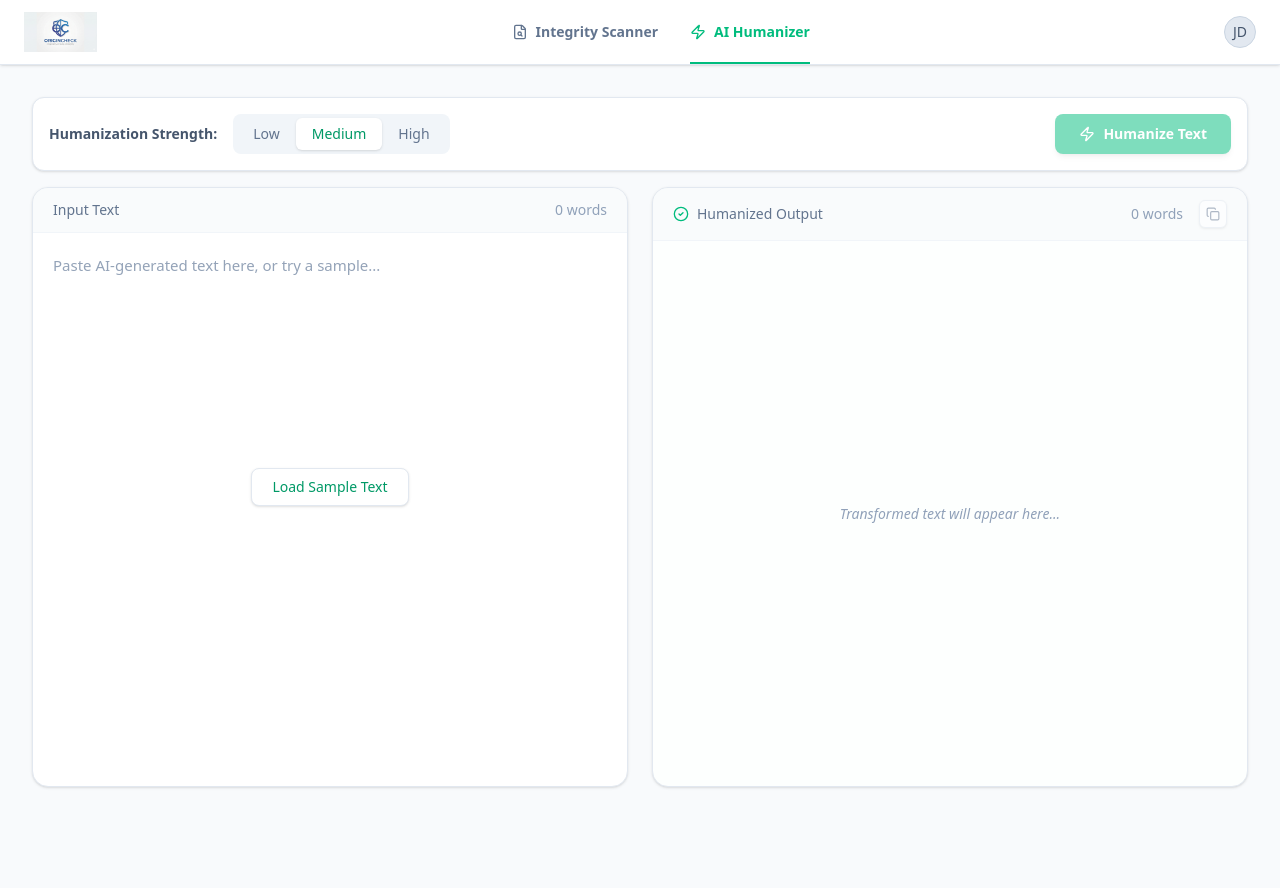
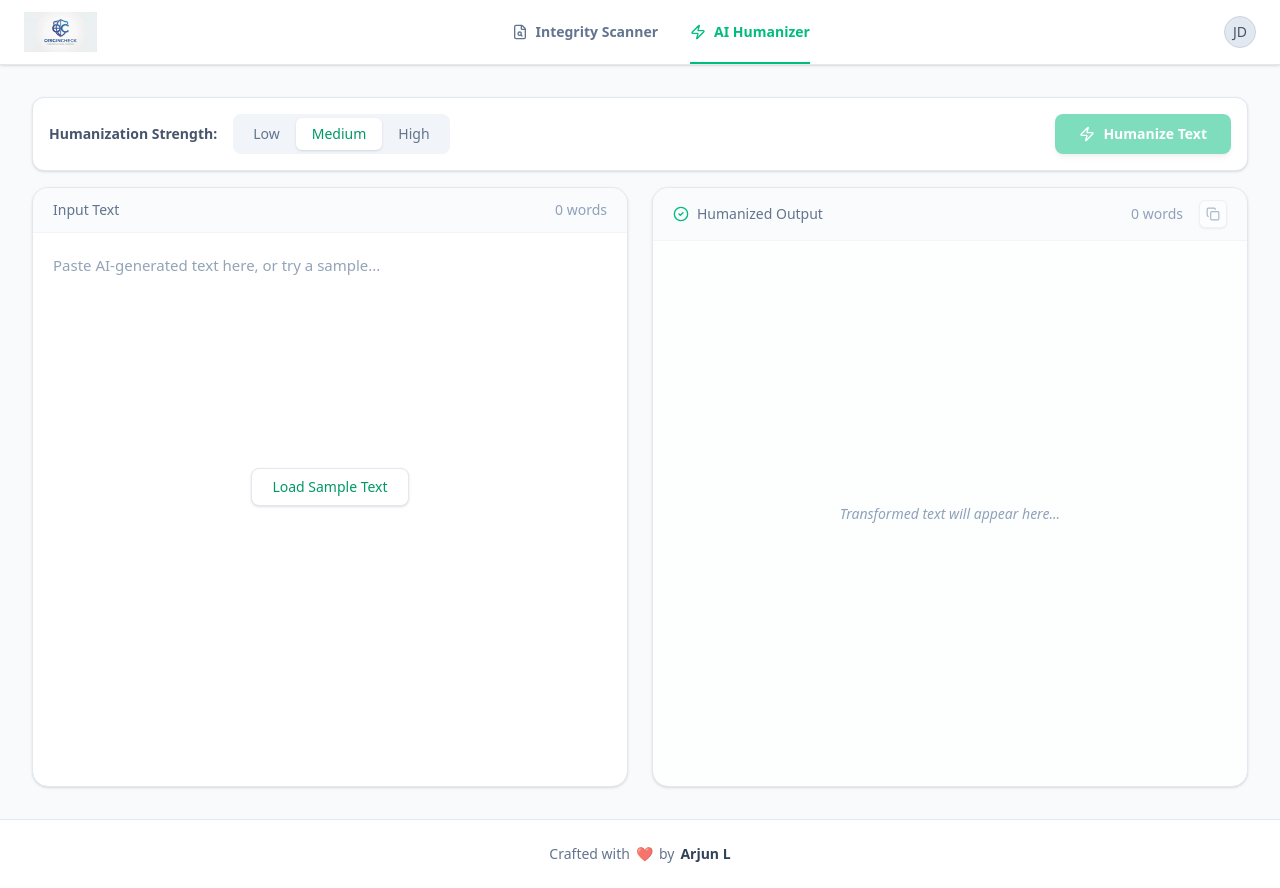
Before and after one commit to thearjunl/OriginCheck, a Next.js app: page / in a window 1280 px wide. Before the commit the page ends 819 px from the top, so only its background shows below. Built offline with nearby package versions, Linux system fonts and the light colour scheme.

Commit message:
Add footer to page

```diff
--- a/src/app/page.js
+++ b/src/app/page.js
@@ -429,6 +429,13 @@ export default function HomePage() {
           </motion.div>
         )}
       </main>
+
+      {/* Footer */}
+      <footer className="w-full py-6 mt-auto border-t border-slate-200 bg-white">
+        <div className="mx-auto flex items-center justify-center gap-1.5 text-sm font-medium text-slate-500">
+          Crafted with <span className="text-pink-500 animate-pulse">❤️</span> by <span className="text-slate-700 font-bold">Arjun L</span>
+        </div>
+      </footer>
     </div>
   );
 }
```
